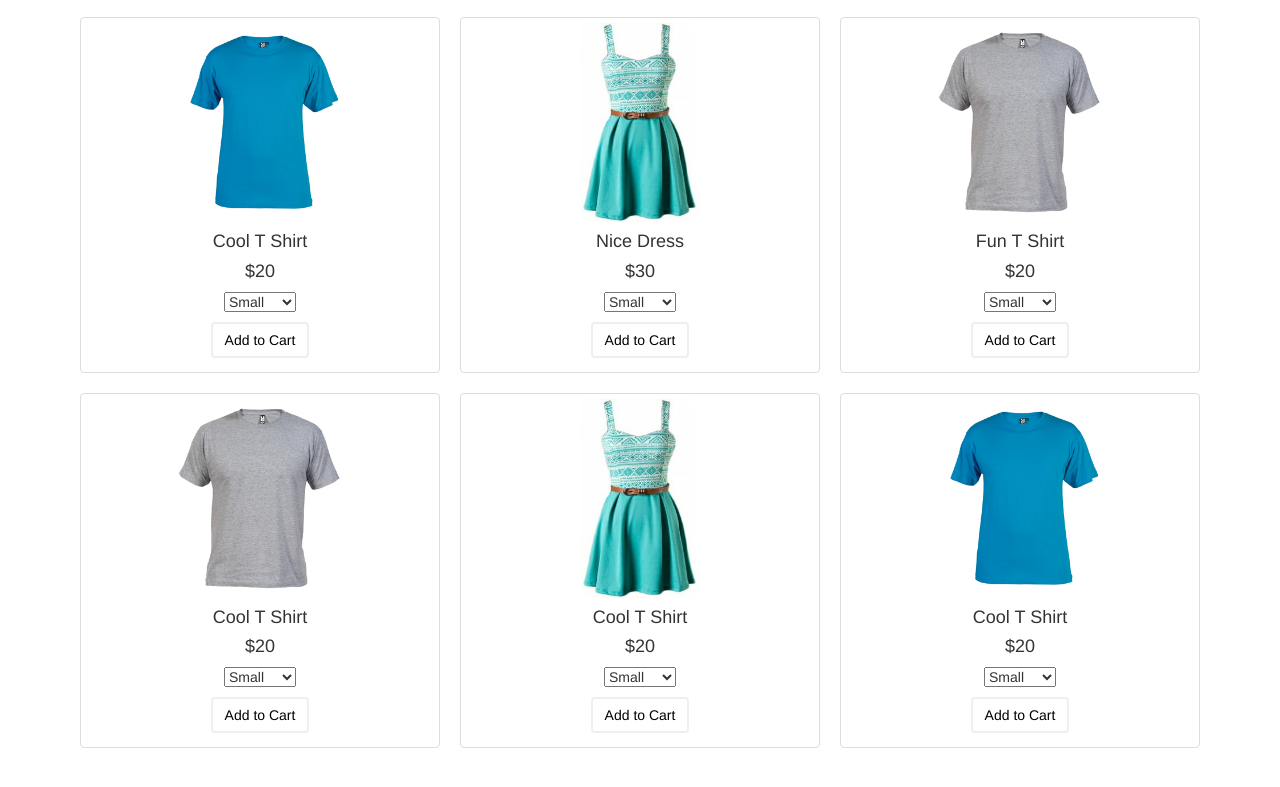
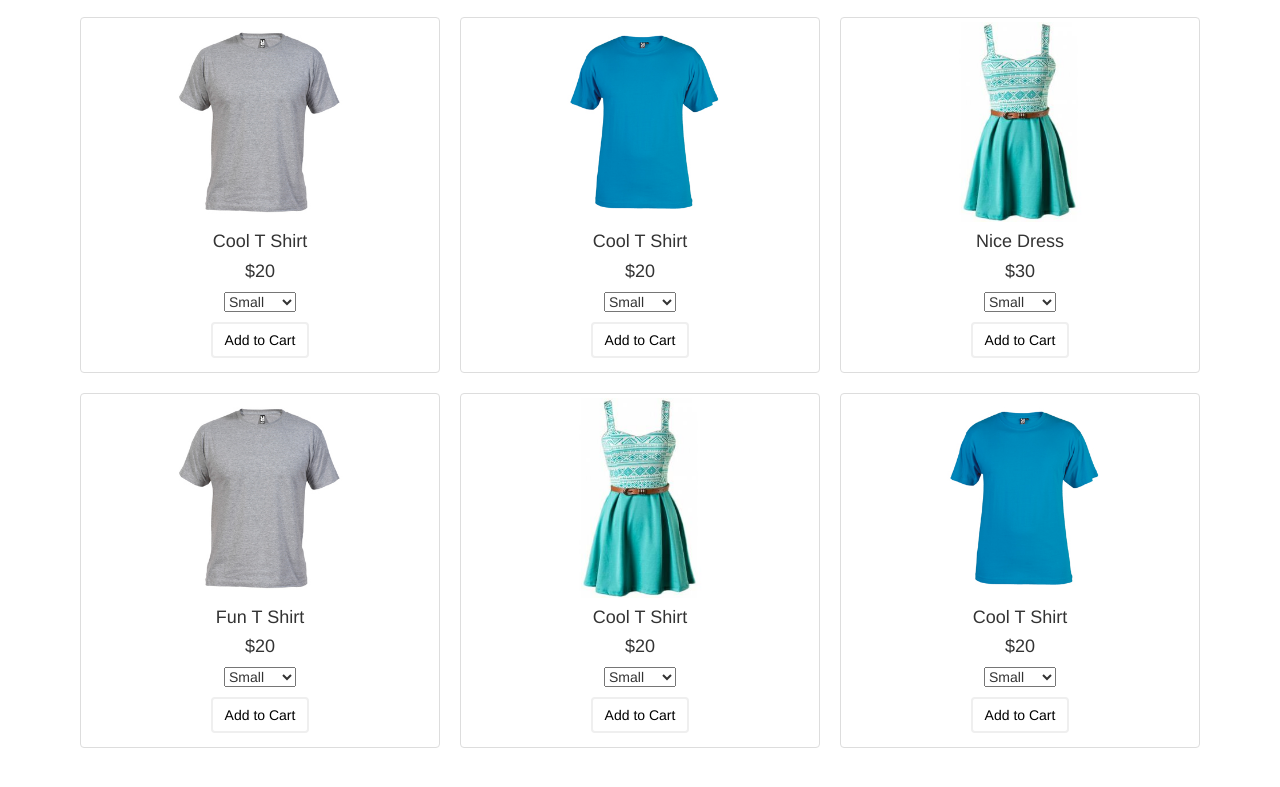
Before and after one commit to joewong1227/ng-store, a plain HTML site: page index.html in a window 1280 px wide. Both pictures are taken after a click on the button "Discover". Shown: the part 53-840 px from the top of the page. Drawn offline with nearby package versions, Linux system fonts and the light colour scheme.

Commit message:
Order by sort number

```diff
--- a/assets/js/controllers/itemCtrl.js
+++ b/assets/js/controllers/itemCtrl.js
@@ -5,36 +5,42 @@ app.controller("itemCtrl", function($scope) {
       img: "img/item/001.jpg",
       name: "Cool T Shirt",
       price: 20,
+      sort: 2,
     },
     {
       id: 002,
       img: "img/item/002.jpg",
       name: "Nice Dress",
       price: 30,
+      sort: 3,
     },
     {
       id: 003,
       img: "img/item/003.jpg",
       name: "Fun T Shirt",
       price: 20,
+      sort: 4,
     },
     {
       id: 004,
       img: "img/item/003.jpg",
       name: "Cool T Shirt",
       price: 20,
+      sort: 1,
     },
     {
       id: 005,
       img: "img/item/002.jpg",
       name: "Cool T Shirt",
       price: 20,
+      sort: 5,
     },
     {
       id: 006,
       img: "img/item/001.jpg",
       name: "Cool T Shirt",
       price: 20,
+      sort: 6,
     },
   ]
 });
--- a/index.html
+++ b/index.html
@@ -75,7 +75,8 @@
   <div class="item" ng-controller="itemCtrl">
     <div class="container">
 
-      <div class="col-md-4 simpleCart_shelfItem" ng-repeat="item in items">
+      <div class="col-md-4 simpleCart_shelfItem"
+      ng-repeat="item in items | orderBy:'sort' ">
         <div class="thumbnail">
 
           <img ng-src="{{item.img}}">
```
